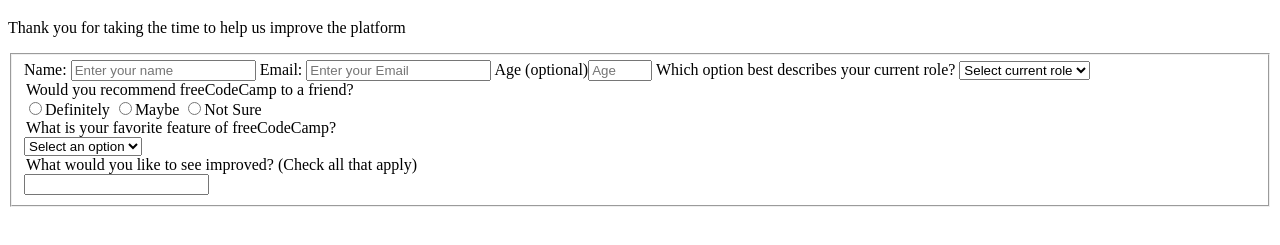
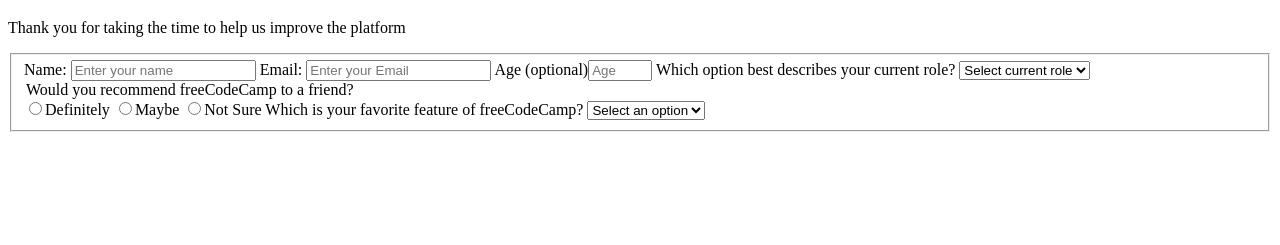
Before and after one commit to mcookie47/freeCodeCamp-Survey-Form, a plain HTML site: page index.html in a window 1280 px wide. Shown: the part 61-306 px from the top of the page. Drawn offline with Linux system fonts and the light colour scheme.

Commit message:
Update index.html

```diff
--- a/index.html
+++ b/index.html
@@ -21,19 +21,21 @@
     <option value="5">Other</option>
     </select>
     <legend>Would you recommend freeCodeCamp to a friend?</legend>
-    <input id="definitely" type="radio" name="recommendation" class="inline" value="definitely"><label for="definitely">Definitely</label>
-    <input id="maybe" type="radio" name="recommendation" value="maybe"><label for="maybe">Maybe</label>
-    <input id="not sure" type="radio" name="recommendation" value="not sure"><label for="not sure">Not Sure</label>
-    <legend> What is your favorite feature of freeCodeCamp?</legend>
-    <select id="dropdown">
+    <label for="definitely"><input id="definitely" type="radio" name="recommendation" class="inline" value="definitely">Definitely</label>
+    <label for="maybe"><input id="maybe" type="radio" name="recommendation" value="maybe">Maybe</label>
+    <label for="not sure"><input id="not sure" type="radio" name="recommendation" value="not sure">Not Sure</label>
+    <label for="feature">Which is your favorite feature of freeCodeCamp?
+      <select id="feature" name="feature">
         <option value="">Select an option</option>
         <option value="1">Challenges</option>
         <option value="2">Projects</option>
         <option value="3">Community</option>
         <option value="4">Open Source</option>
         </select>
-      <legend>What would you like to see improved? (Check all that apply)</legend>
-      <input>
+    </label>
+    <label>
+
+    </label>
     </fieldset>
   </body>
 </html>
```
Lines whose indentation alone changed are shown as unchanged.
